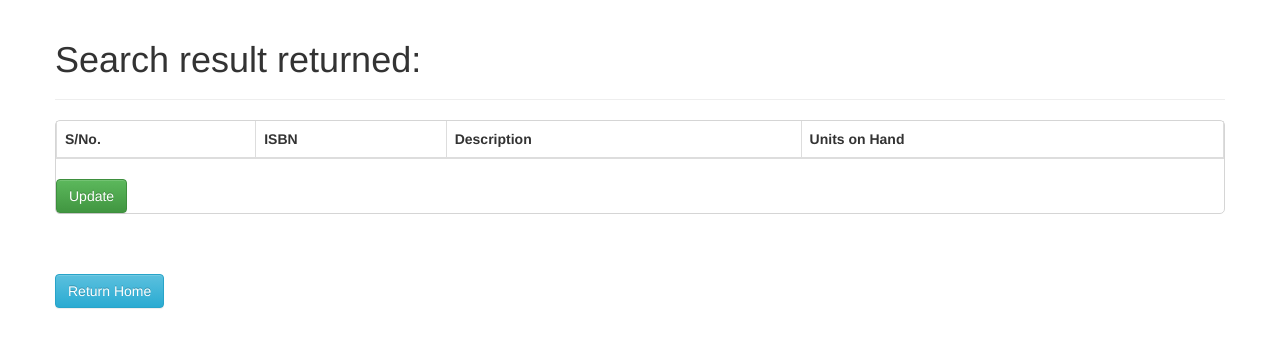
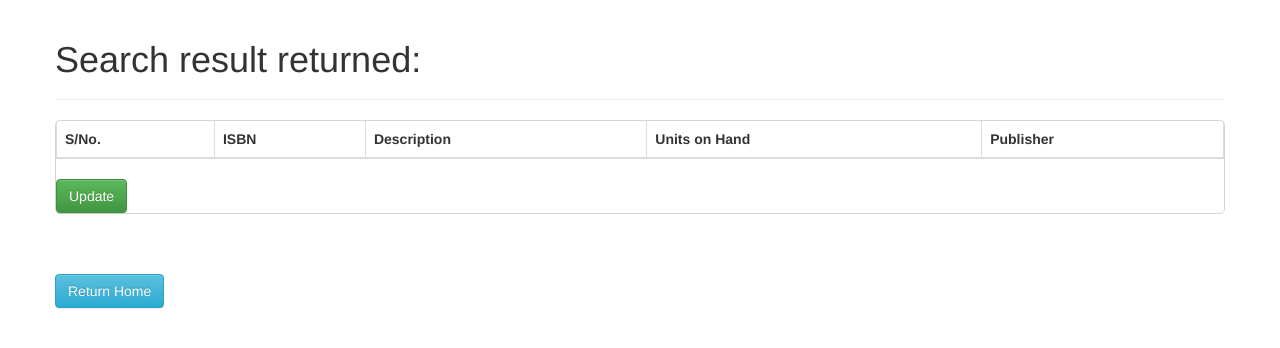
Before and after one commit to takwas/barleyandshekelaudit, a Flask app: page /results/1/1 in a window 1280 px wide. Shown: the top 348 px of the page. Run offline with Flask 2, Linux system fonts and the light colour scheme; lists and menus that the app fills with data are empty; some libraries are stand-ins or nearby versions.

Commit message:
Fix bug with new column on DB

```diff
--- a/audit/templates/results.html
+++ b/audit/templates/results.html
@@ -197,6 +197,7 @@
                                 <th>ISBN</th>
                                 <th>Description</th>
                                 <th>Units on Hand</th>
+                                <th>Publisher</th>
                             </tr>
                         </thead>
                         <tbody>
--- a/audit/views.py
+++ b/audit/views.py
@@ -61,9 +61,11 @@ def update():
             if element.startswith('_units_'):
                 value = form.get(element) # get the value of the current field
                 item_id = int(element[element.rfind('_')+1:]) # ID for storing value in the DB has been appended to the name of current field, get it
+                pub = form.get('_pub_'+str(item_id))
                 param_dict = {
                     'rec_id': item_id,
-                    'units':value,
+                    'units': value,
+                    'publisher': pub
                     }
                 db_ops.update_row(db_ops.Record, dict(rec_id=item_id), param_dict)
                 flash("Updated!")
--- a/config.py
+++ b/config.py
@@ -25,7 +25,7 @@ class Config(object):
     Base configuration class. Has all the common configuration
     properties.
     """
-    DEBUG = False
+    DEBUG = True
     TESTING = False
     WTF_CSRF_ENABLED = True
     SECRET_KEY = os.environ.get('CSRF_SESSION_SECRET_KEY') or \
```
